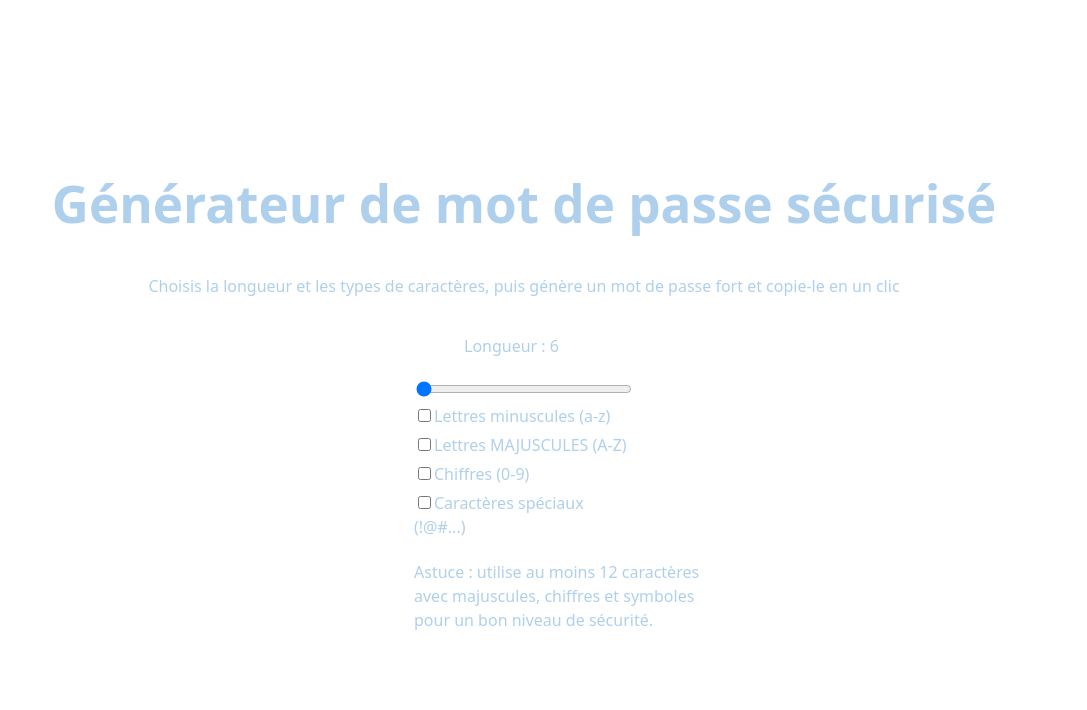
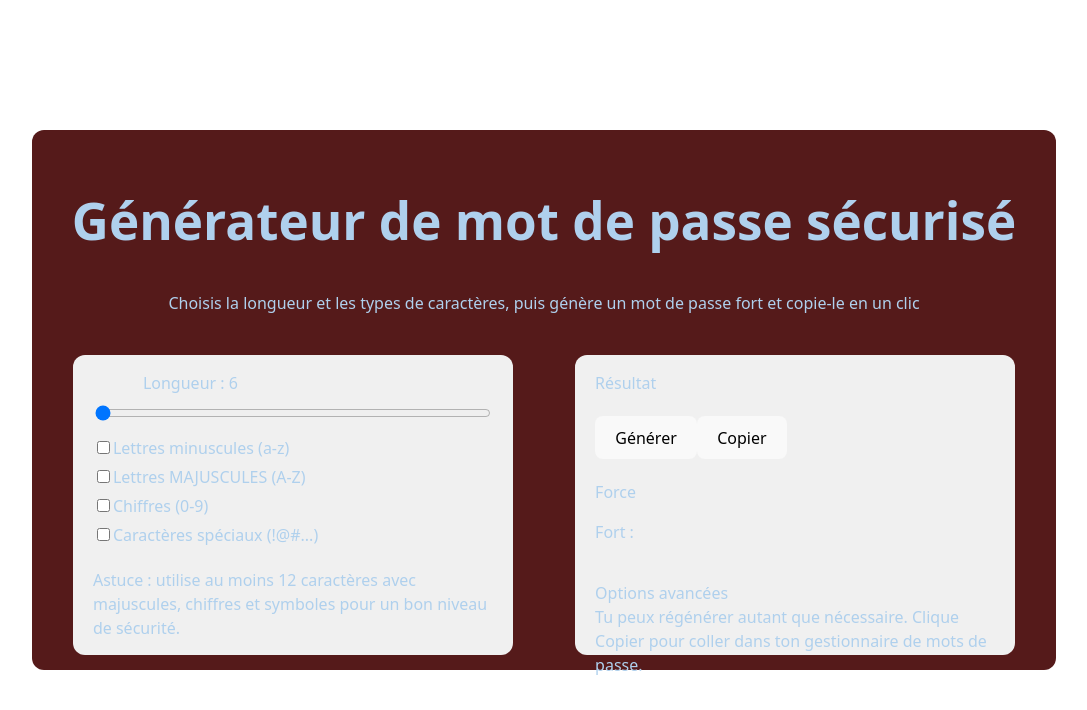
Before and after one commit to NAILAinfo/Secure_Password_Generator_webApp, a React (Vite) app: page / in a window 1280 px wide. Shown: the top 710 px of the page, without its empty margins (116-1203 px from the left). Built offline with nearby package versions, Linux system fonts and the light colour scheme.

Commit message:
some code and style

```diff
--- a/src/App.jsx
+++ b/src/App.jsx
@@ -5,11 +5,13 @@ import OutputBar from './components/OutputBar'
 function App() {
 
   return (
-    <section>
+    <section id="App">
       <h1>Générateur de mot de passe sécurisé</h1>
       <p>Choisis la longueur et les types de caractères, puis génère un mot de passe fort et copie-le en un clic</p>
-      <InputBar />
-      <OutputBar />
+      <div id="DansApp">
+        <InputBar />
+        <OutputBar />
+      </div>
     </section>
   )
 }
--- a/src/components/InputBar.jsx
+++ b/src/components/InputBar.jsx
@@ -15,6 +15,7 @@ function InputBar() {
         <section id="youyou" >
             <p id="mot">Longueur : {value}</p>
             <input
+                id="input1"
                 type="range"
                 min="6"
                 max="64"
--- a/src/components/OutputBar.jsx
+++ b/src/components/OutputBar.jsx
@@ -2,8 +2,21 @@ import React from 'react';
 
 function OutputBar() {
    return(
-        <section>
+        <section id="youyou" >
+            <p>Résultat</p>
 
+            <div id="resultat">
+
+                <button>Générer</button>
+                <button>Copier</button>
+            </div>
+
+            <div>
+                <p>Force</p>
+                <p>Fort :  </p>
+            </div>
+
+            <p>Options avancées <br />Tu peux régénérer autant que nécessaire. Clique Copier pour coller dans ton gestionnaire de mots de passe.</p>
         </section>
     )
 }
--- a/src/index.css
+++ b/src/index.css
@@ -74,13 +74,49 @@ button:focus-visible {
   width: 220px;
   margin: 20px auto;
   text-align: left;
+  background-color: #551a1a;
+
+
+  width: 60%;       /* largeur de la section */
+  max-width: 400px; /* largeur max si l'écran est grand */
+  height: 280px;    /* hauteur fixe */
+  min-height: 200px; /* hauteur minimale */
+
+  background-color: #f0f0f0;
+  margin: 20px auto; /* centrer horizontalement */
+  padding: 20px;
+  padding-top: 0px;
+  border-radius: 12px;
 
 }
 #youyou p {
-   width: 310px;
+   width: 100%;
 }
 
 #mot {
   margin-left: 50px;
   margin-right: 0px ;
+  margin-bottom: 5px;
 }
+#input1 {
+  padding-top: 0;
+  margin-top: 0;
+  margin-bottom: 10px;
+}
+
+#App{
+  background-color: #551a1a;
+  border-radius: 12px;
+  width: 100%;
+  max-width: 1200px;
+  margin: 0 auto;
+  height: 500px;
+  padding: 20px;    /* hauteur fixe */
+}
+#DansApp{
+  display: flex;
+  justify-content: space-around; /* Espace égal entre les éléments */
+  align-items: flex-start; /* Aligner en haut */
+  gap: 20px; /* Espacement entre les éléments */
+  margin-top: 20px; /* Marge supérieure pour espacer du titre */
+}
```
